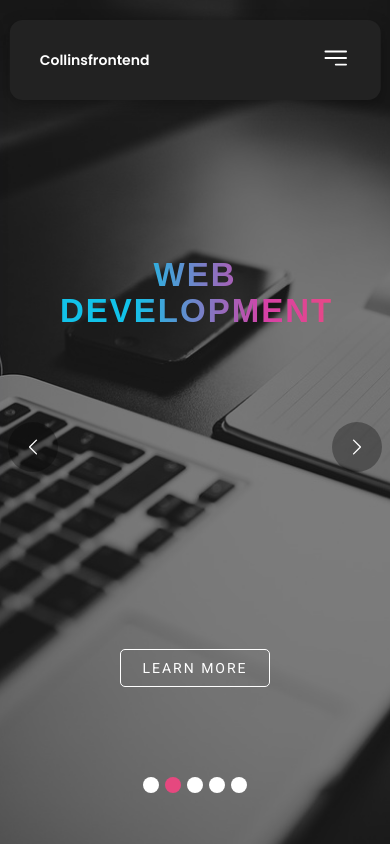
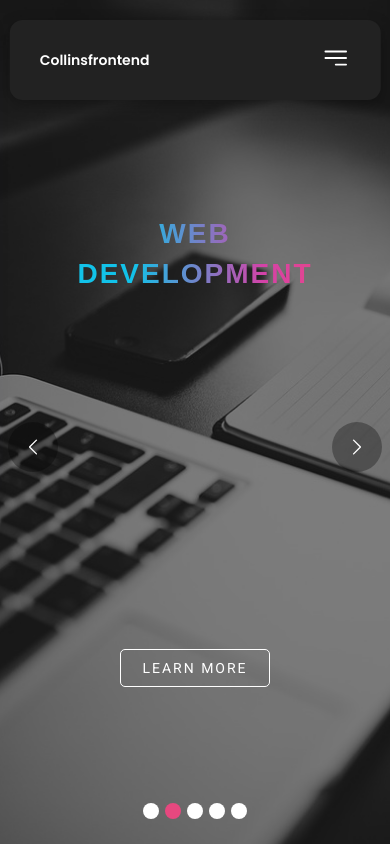
Before and after one commit to collinsMutai/Web-Design-Agency, a React (Create React App) app in the folder client/: page / in a window 390 px wide. Shown: the top 844 px of the page. Built offline with nearby package versions, Linux system fonts and the light colour scheme.

Commit message:
media query

```diff
--- a/client/src/Components/Slider.css
+++ b/client/src/Components/Slider.css
@@ -39,18 +39,17 @@
 .slide-title,
 .slide-text {
   color: #fff;
-  font-size: 65px;
+  font-size: 50px;
   position: absolute;
   text-align: center;
   width: 100%;
-  top: 20%;
+  top: 15%;
   left: 50%;
   margin-left: -50%;
   z-index: 10;
   line-height: 1.3;
   letter-spacing: 1px;
   padding: 130px 60px;
-  font-weight: 900;
 }
 .slide-title {
   background: linear-gradient(
@@ -118,7 +117,7 @@ svg:hover {
   width: 100%;
   position: absolute;
   display: flex;
-  bottom: 8%;
+  bottom: 3%;
   justify-content: center;
   align-items: center;
   z-index: 10;
@@ -174,8 +173,8 @@ svg:hover {
 }
 @media (max-width: 768px) {
   .slide-title {
-    top: 15%;
-    font-size: 48px;
+    top: 14%;
+    font-size: 40px;
     font-weight: 800;
     letter-spacing: 2px;
     line-height: 1.4em;
@@ -190,7 +189,7 @@ svg:hover {
   .hero-btn {
     font-size: 16px;
     padding: 12px;
-    bottom: 20%;
+    bottom: 13%;
   }
   .prev,
   .next {
@@ -204,16 +203,16 @@ svg:hover {
     padding: 14px;
   }
   .all-dots {
-    bottom: 8%;
+    bottom: 3%;
   }
 }
 @media (max-width: 425px) {
   .slide-title {
-    top: 15%;
-    font-size: 33px;
+    top: 10%;
+    font-size: 28px;
     font-weight: 800;
     letter-spacing: 2px;
-    line-height: 1.1em;
+    line-height: 1.4em;
   }
 
   .slide-text {
@@ -239,13 +238,13 @@ svg:hover {
     padding: 14px;
   }
   .all-dots {
-    bottom: 6%;
+    bottom: 3%;
   }
 }
 @media (max-width: 375px) {
   .slide-title {
-    /* top: 15%; */
-    font-size: 30px;
+    top: 8%;
+    font-size: 24px;
     font-weight: 800;
     letter-spacing: 2px;
     line-height: 1.4em;
@@ -260,7 +259,7 @@ svg:hover {
   .hero-btn {
     font-size: 14px;
     padding: 10px;
-    bottom: 10%;
+    bottom: 12%;
   }
   .prev,
   .next {
@@ -273,14 +272,14 @@ svg:hover {
     padding: 12px;
   }
   .all-dots {
-    bottom: 6%;
+    bottom: 3%;
   }
 }
 
 @media (max-width: 320px) {
   .slide-title {
-    top: 20%;
-    font-size: 25px;
+    top: 10%;
+    font-size: 20px;
     font-weight: 800;
     letter-spacing: 2px;
     line-height: 1.4em;
@@ -295,7 +294,7 @@ svg:hover {
   .hero-btn {
     font-size: 14px;
     padding: 10px;
-    bottom: 10%;
+    bottom: 12%;
   }
   .prev,
   .next {
```
Also changed, not shown: 6 other files (tests, documents, lock files or other folders).
